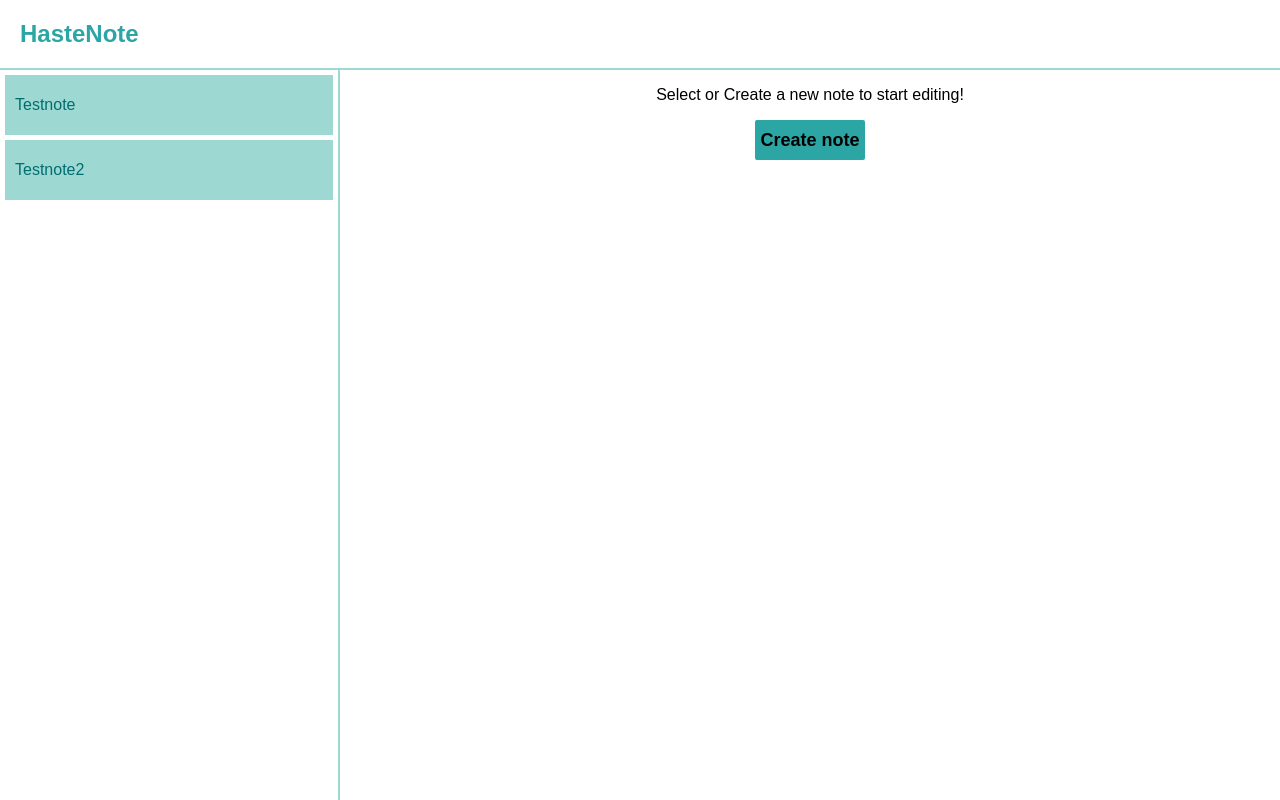
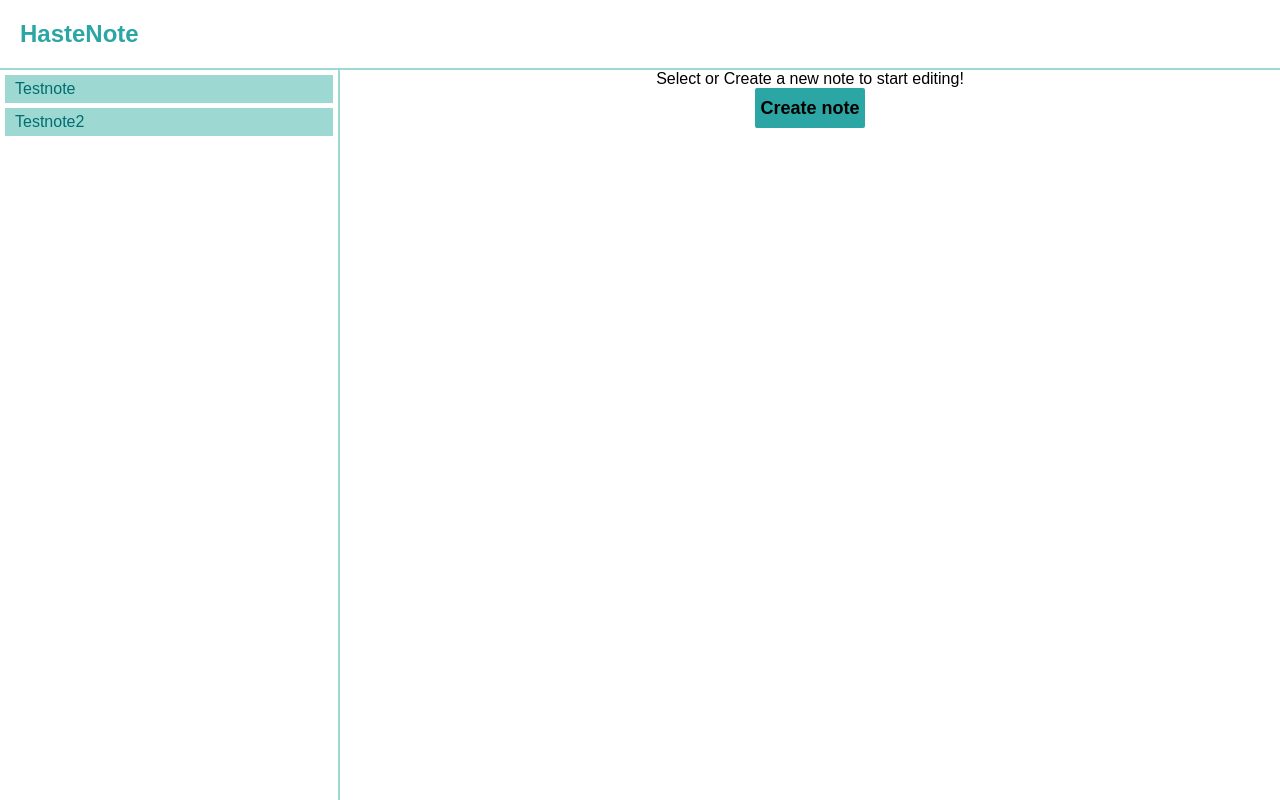
Before and after one commit to czaarek99/HasteNote, a React (Create React App) app: page / in a window 1280 px wide. Built offline with nearby package versions, Linux system fonts and the light colour scheme.

Commit message:
Remove paragraph margin and padding

```diff
--- a/src/styles/index.css
+++ b/src/styles/index.css
@@ -20,6 +20,11 @@ button {
     background-color: #2ca6a4;
 }
 
+p {
+    margin: 0;
+    padding: 0;
+}
+
 #root {
     height: 100%;
     min-height: 100%;
```
